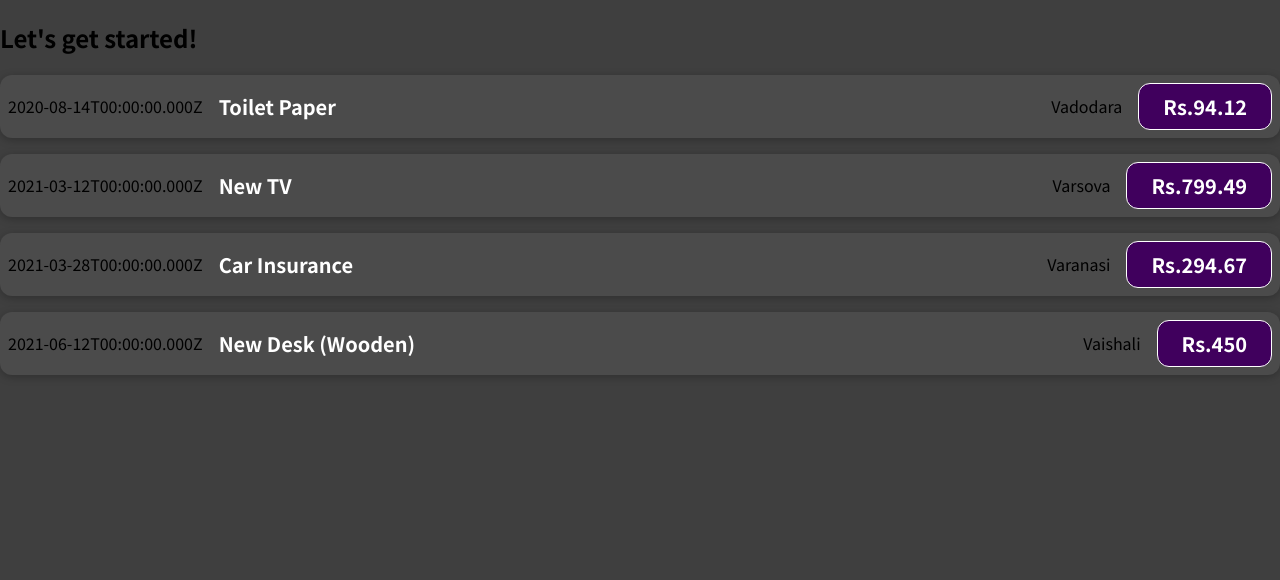
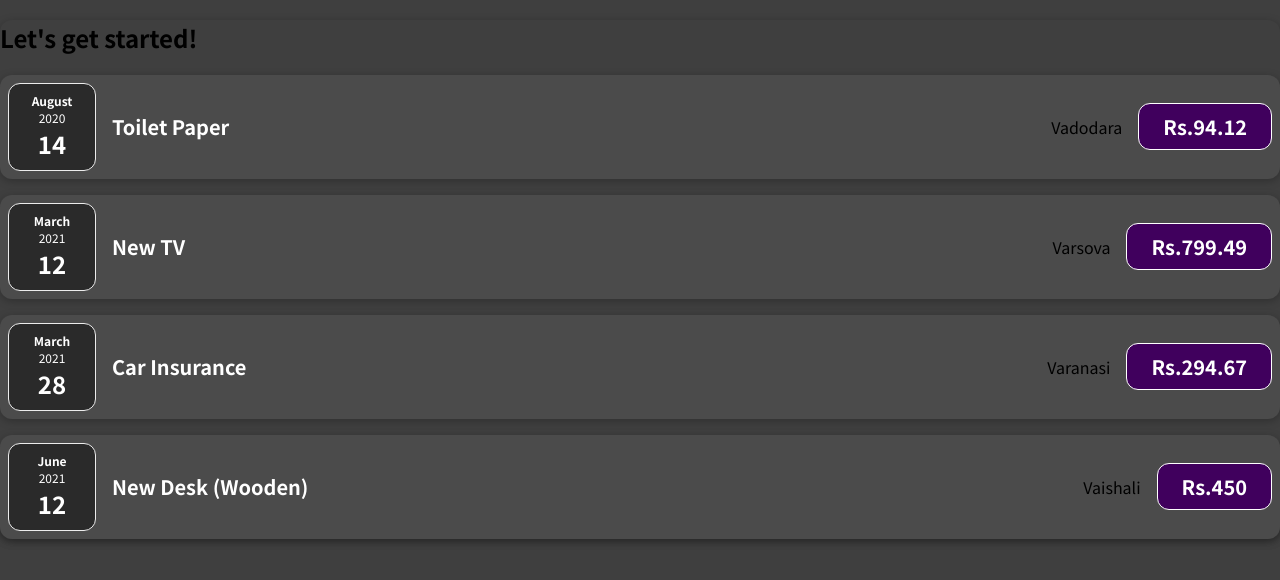
Before and after one commit to Vish7284/ReactExpenseTracker, a JavaScript app: page / in a window 1280 px wide. Shown: the top 580 px of the page. Built offline with nearby package versions, Linux system fonts and the light colour scheme.

Commit message:
Organised with UI and Expense folder

```diff
--- a/src/App.js
+++ b/src/App.js
@@ -1,4 +1,5 @@
-import ExpenseItem from "./components/ExpenseItem";
+import Card from "./components/UI/Card";
+import ExpenseItem from "./components/Expenses/ExpenseItem";
 
 function App() {
   const expenses = [
@@ -26,8 +27,18 @@
       location: "Vaishali",
     },
   ];
+
+  // const component =[];
+  // for(let i=0;i<expenses.length;i++){
+  //   let exp = expenses[i]
+  //   component.push(<ExpenseItem title ={exp.title}
+  //   amount ={exp.amount}
+  //   date ={exp.date}
+  //   location ={exp.location}>
+  //  </ExpenseItem>)
+  // }
   return (
-    <div>
+    <Card>
       <h2>Let's get started!</h2>
       <div>
          {
@@ -39,8 +50,11 @@
               </ExpenseItem>
           ))
           }
+          {/* {
+            component
+          } */}
        </div>
-    </div>
+    </Card>
   );
 }
 
--- /dev/null
+++ b/src/components/Expenses/ExpenseDate.css
@@ -0,0 +1,26 @@
+.expense-date {
+    display: flex;
+    flex-direction: column;
+    width: 5.5rem;
+    height: 5.5rem;
+    border: 1px solid #ececec;
+    background-color: #2a2a2a;
+    color: white;
+    border-radius: 12px;
+    align-items: center;
+    justify-content: center;
+  }
+
+  .expense-date__month {
+    font-size: 0.75rem;
+    font-weight: bold;
+  }
+
+  .expense-date__year {
+    font-size: 0.75rem;
+  }
+
+  .expense-date__day {
+    font-size: 1.5rem;
+    font-weight: bold;
+  }
--- /dev/null
+++ b/src/components/Expenses/ExpenseDate.js
@@ -0,0 +1,18 @@
+import './ExpenseDate.css'
+
+
+function ExpenseDate(props){
+
+   const month = props.date.toLocaleString("en-US",{month :"long"});
+   const day = props.date.toLocaleString("en-US",{day :'2-digit'})
+   const year = props.date.getFullYear();
+   return(
+        <div className='expense-date'>
+          <div className='expense-date__month'>{month}</div>
+          <div className='expense-date__year'>{year}</div>
+          <div className='expense-date__day'>{day}</div>
+        </div>
+   );
+}
+
+export default ExpenseDate;
--- /dev/null
+++ b/src/components/Expenses/ExpenseDetails.js
@@ -0,0 +1,14 @@
+function ExpenseDetails(props){
+const title = props.title;
+const location =  props.location;
+const amount = props.amount;
+return (
+    <div className='expense-item__description'>
+        <h2>{title}</h2>
+        <div className='expense-item__location'>{location}</div>
+        <div className='expense-item__price'>Rs.{amount}</div>
+    </div>
+);
+}
+
+export default ExpenseDetails;
--- /dev/null
+++ b/src/components/Expenses/ExpenseItem.css
@@ -0,0 +1,56 @@
+.expense-item {
+    display: flex;
+    justify-content: space-between;
+    align-items: center;
+
+    padding: 0.5rem;
+    margin: 1rem 0;
+
+    background-color: #4b4b4b;
+  }
+
+  .expense-item__description {
+    display: flex;
+    flex-direction: column;
+    gap: 1rem;
+    align-items: flex-end;
+    flex-flow: column-reverse;
+    justify-content: flex-start;
+    flex: 1;
+  }
+
+  .expense-item h2 {
+    color: #3a3a3a;
+    font-size: 1rem;
+    flex: 1;
+    margin: 0 1rem;
+    color: white;
+  }
+
+  .expense-item__price {
+    font-size: 1rem;
+    font-weight: bold;
+    color: white;
+    background-color: #40005d;
+    border: 1px solid white;
+    padding: 0.5rem;
+    border-radius: 12px;
+  }
+
+  @media (min-width: 580px) {
+    .expense-item__description {
+      flex-direction: row;
+      align-items: center;
+      justify-content: flex-start;
+      flex: 1;
+    }
+
+    .expense-item__description h2 {
+      font-size: 1.25rem;
+    }
+
+    .expense-item__price {
+      font-size: 1.25rem;
+      padding: 0.5rem 1.5rem;
+    }
+  }
--- /dev/null
+++ b/src/components/Expenses/ExpenseItem.js
@@ -0,0 +1,16 @@
+import ExpenseDate from './ExpenseDate';
+import ExpenseDetails from './ExpenseDetails';
+import './ExpenseItem.css';
+import '../UI/Card';
+import Card from '../UI/Card';
+
+
+function ExpenseItem(props){
+    return (
+    <Card className='expense-item'>
+        <ExpenseDate date={props.date}/>
+         <ExpenseDetails title ={props.title} location={props.location} amount={props.amount}/>
+    </Card>)
+}
+
+export default ExpenseItem;
--- /dev/null
+++ b/src/components/UI/Card.css
@@ -0,0 +1,4 @@
+.card  {
+    border-radius: 12px;
+    box-shadow: 0 2px 8px rgba(0, 0, 0, 0.25);
+}
--- /dev/null
+++ b/src/components/UI/Card.js
@@ -0,0 +1,10 @@
+import './Card.css';
+
+function Card(props){
+ const classes  = 'card '+ props.className;
+return <div className={classes}>{props.children}</div>;
+
+}
+
+
+export default Card;
```
Lines whose indentation alone changed are shown as unchanged.
